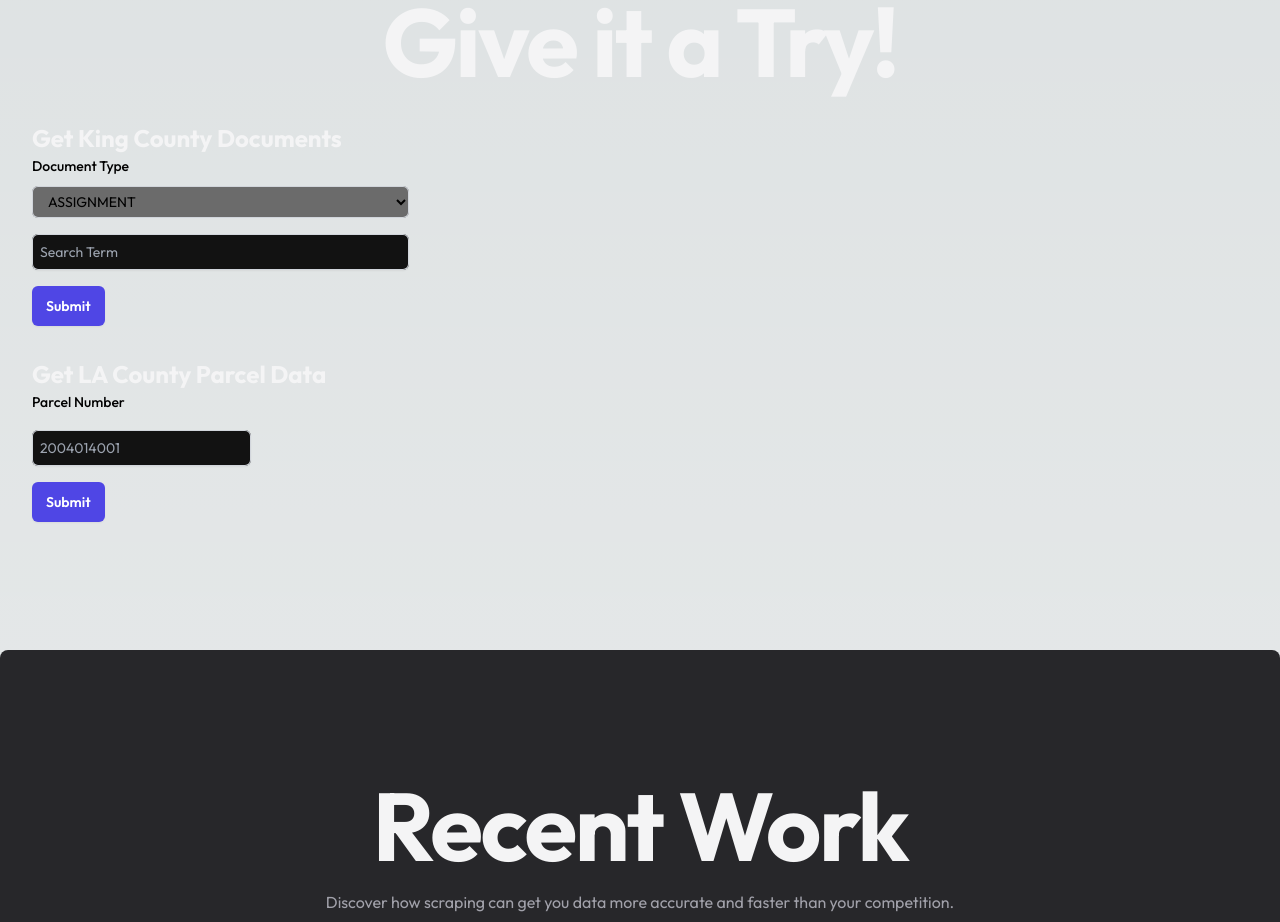
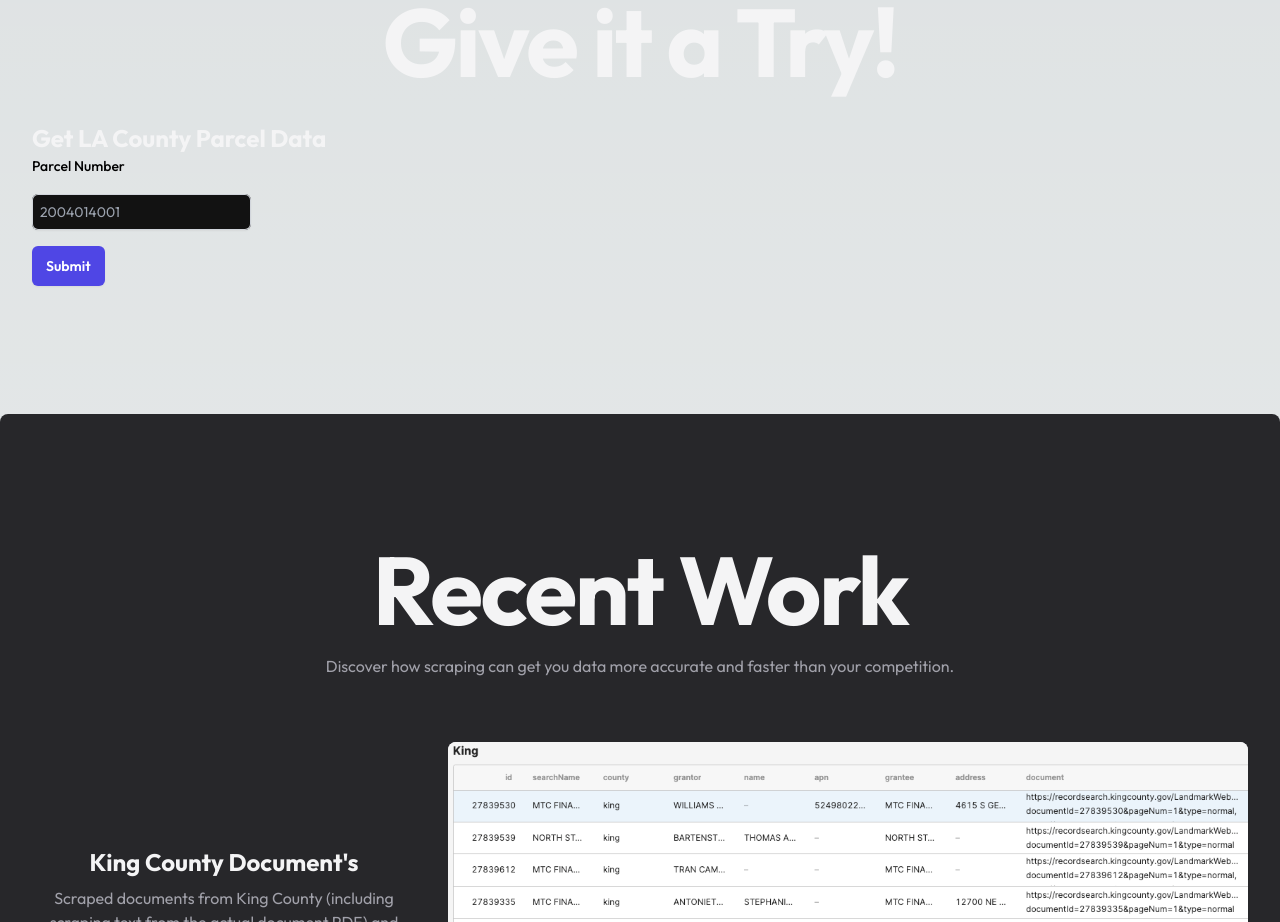
Before and after one commit to adrianhorning08/web-scraping-guy, a Next.js app: page / in a window 1280 px wide. Shown: the part 1220-2142 px from the top of the page. Built offline with nearby package versions, Linux system fonts and the light colour scheme.

Commit message:
getting rid of king county

```diff
--- a/src/components/ApiDemos.jsx
+++ b/src/components/ApiDemos.jsx
@@ -296,7 +296,7 @@
 
       const response = await axios({
         method: "post",
-        url: "https://54qfvbdfb0.execute-api.us-west-2.amazonaws.com/default/king-county-search-api",
+        url: "https://32k6g576k7.execute-api.us-west-2.amazonaws.com/default/king-county-search-api",
         data: {
           documentType: docType,
           startDate: endString,
@@ -349,7 +349,7 @@
       <h2 className="text-3xl sm:text-8xl font-bold tracking-tight text-zinc-100 mb-8">
         Give it a Try!
       </h2>
-      <div className="text-left">
+      {/* <div className="text-left">
         <h3 className="font-bold text-xl md:text-2xl text-zinc-100">
           Get King County Documents
         </h3>
@@ -418,7 +418,7 @@
             </pre>
           )}
         </div>
-      </div>
+      </div> */}
       <div className="text-left mt-8">
         <h3 className="font-bold text-xl md:text-2xl text-zinc-100">
           Get LA County Parcel Data
```
